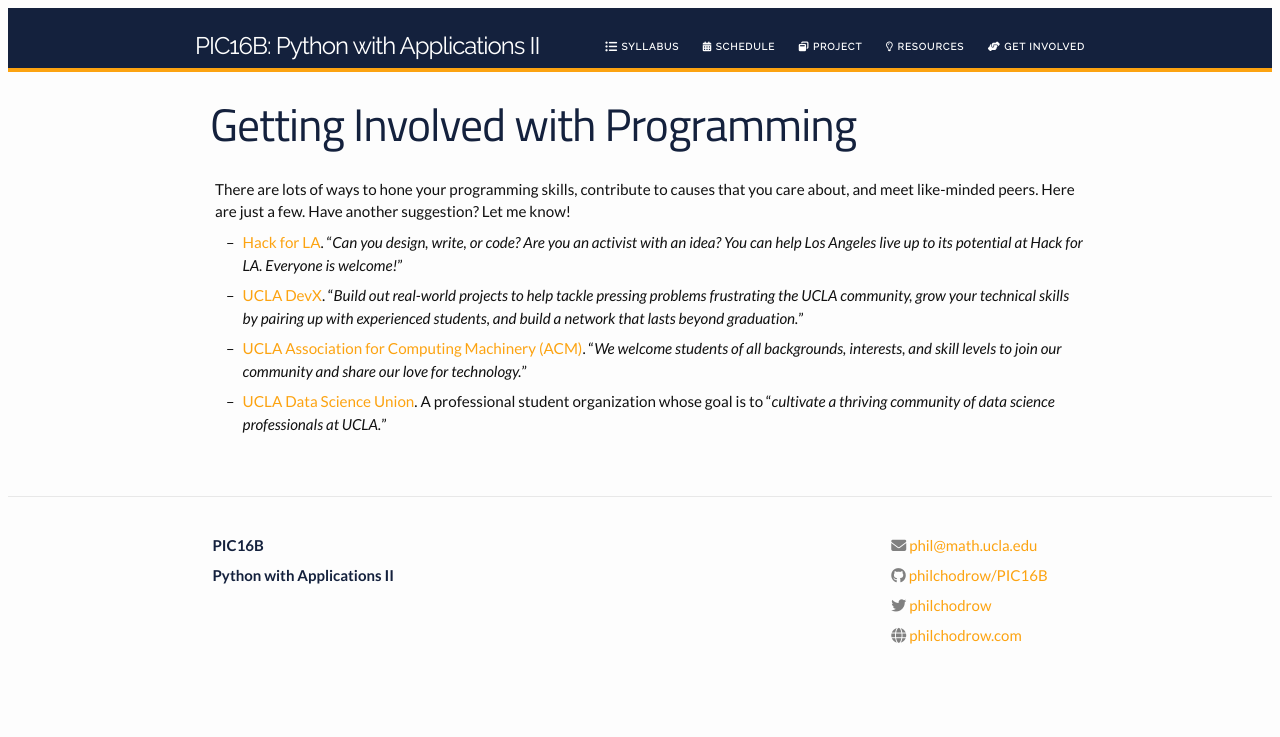
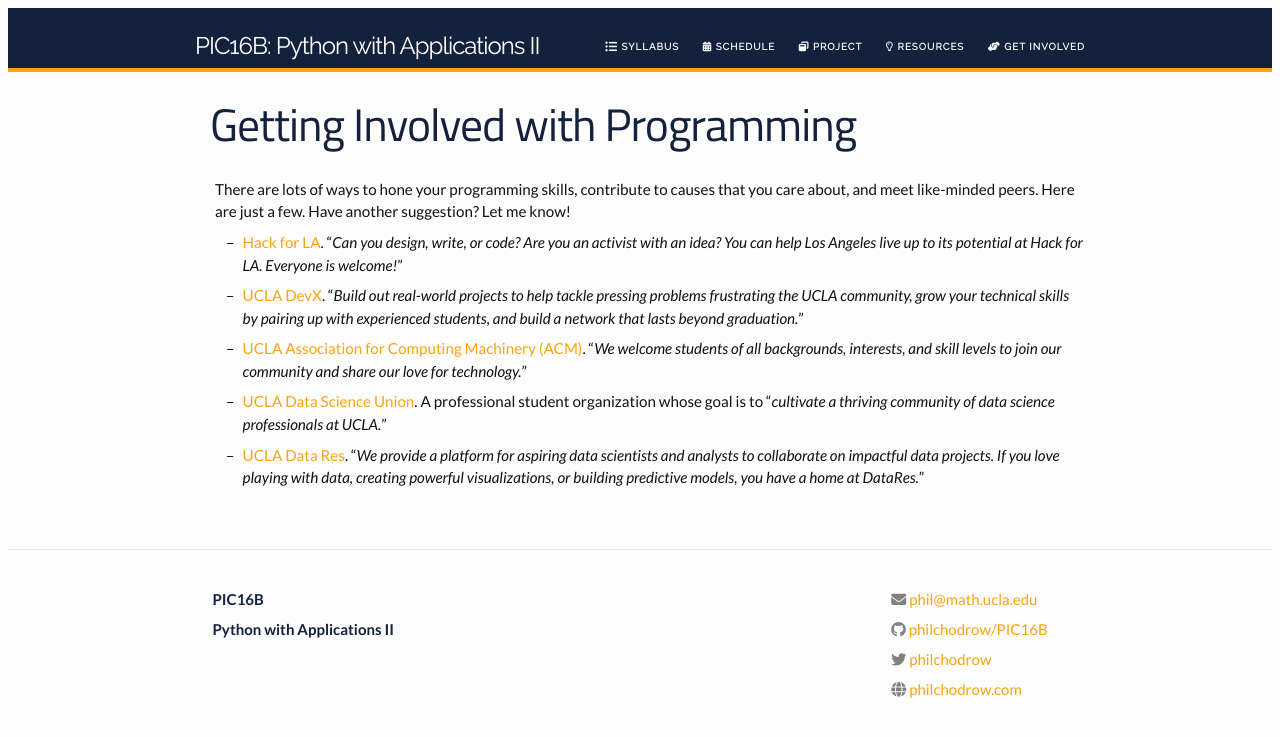
Before and after one commit to PhilChodrow/PIC16B, a Jekyll site: the page built from involved.md, in a window 1280 px wide. Shown: the top 737 px of the page. Built offline with Jekyll 4.4.1, drawn with Linux system fonts in a browser that asks for light colours; nearby versions of some CDN libraries.

Commit message:
Update involved.md

```diff
--- a/involved.md
+++ b/involved.md
@@ -10,3 +10,4 @@
 - [UCLA DevX](https://ucladevx.com/). "*Build out real-world projects to help tackle pressing problems frustrating the UCLA community, grow your technical skills by pairing up with experienced students, and build a network that lasts beyond graduation.*"
 - [UCLA Association for Computing Machinery (ACM)](https://www.uclaacm.com/). "*We welcome students of all backgrounds, interests, and skill levels to join our community and share our love for technology.*"
 - [UCLA Data Science Union](https://datascienceunion.com/index.html). A professional student organization whose goal is to "*cultivate a thriving community of data science professionals at UCLA.*"
+- [UCLA Data Res](https://datares.github.io/#/). "*We provide a platform for aspiring data scientists and analysts to collaborate on impactful data projects. If you love playing with data, creating powerful visualizations, or building predictive models, you have a home at DataRes.*"
```
